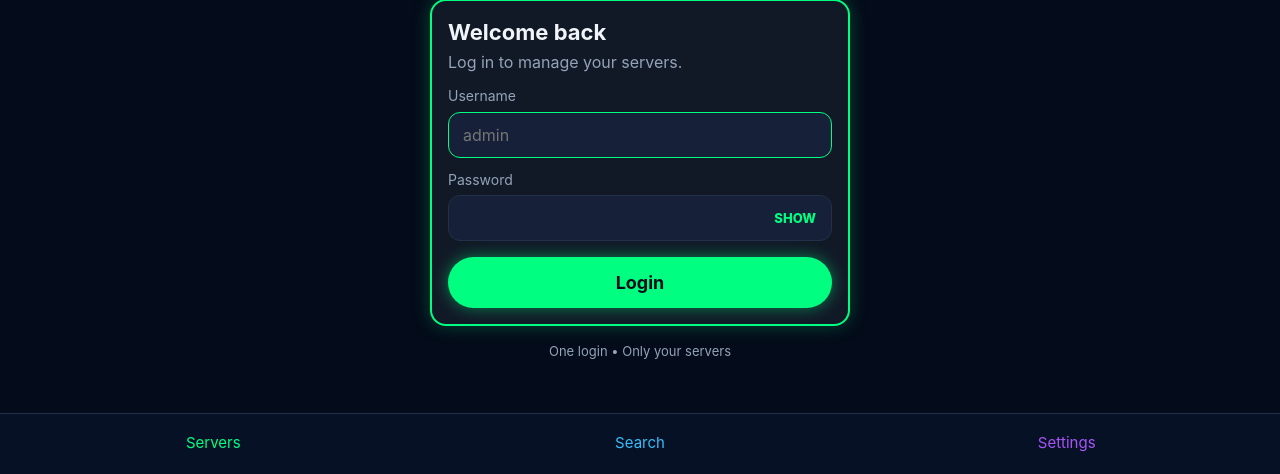
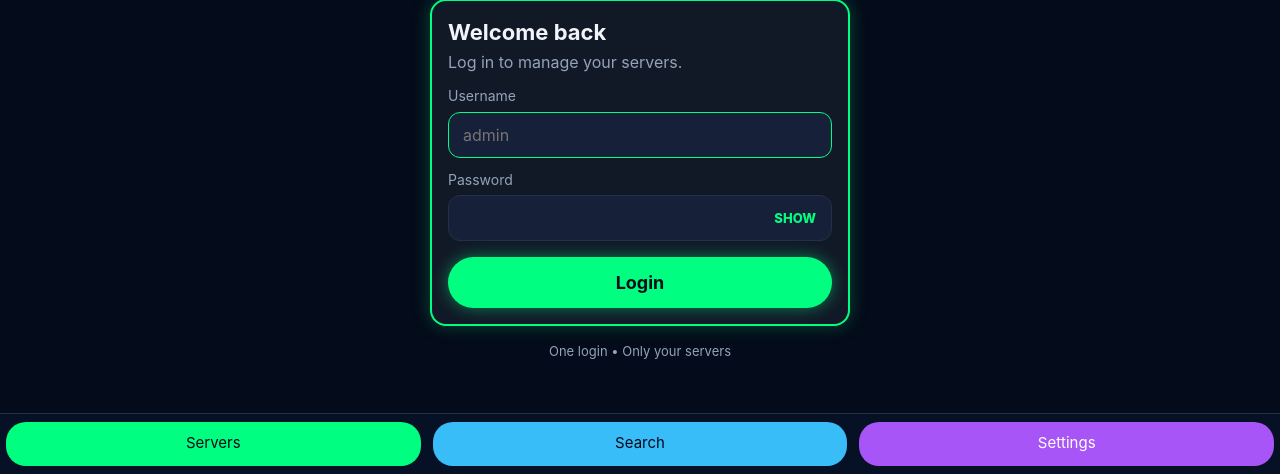
Before and after one commit to ahssoe93-wq/khp-panel, a Flask app: page /login in a window 1280 px wide. Shown: the part 326-800 px from the top of the page. Run offline with Flask 3, Linux system fonts and the light colour scheme; the visitor is signed in with stand-in values (Sample User, id 1); data comes from the database, SQL or seed files in the repository.

Commit message:
Update static/style.css

```diff
--- a/static/style.css
+++ b/static/style.css
@@ -504,7 +504,10 @@ h2.sec-expired { color: #fff; background: var(--red); }
 .person-body { padding: 0 4px 8px; }
 /* server page: bigger blue "← All servers" back link */
 .back-link { margin-bottom: 12px; }
-.back-link a { color: #38bdf8; font-size: 26px; font-weight: 800; }
+.back-link a { display: inline-flex; align-items: center; gap: 4px; color: #38bdf8; font-size: 26px; font-weight: 800; }
+/* v6.1.1: the arrow is a real 30px SVG (the old ← text glyph rendered
+   small and thin) — same blue #38BDF8 as the text. */
+.back-link svg.back-arrow { width: 30px; height: 30px; flex: none; }
 /* Bulk Create button: blue outline, next to the green + Add Key */
 .btn.bulk-btn {
   background: transparent; color: #38bdf8;
@@ -537,3 +540,13 @@ h2.sec-expired { color: #fff; background: var(--red); }
 nav.bottom a.nav-settings { color: #a855f7; }
 nav.bottom a.on.nav-settings { background: #a855f7; color: #fff; }
 nav.bottom a.on { box-shadow: 0 0 0 2px #fff; }
+
+/* ---- v6.1.1 ---- */
+/* bottom nav (DEFECT 2): ALL THREE tabs are always solid-filled pills
+   (Servers green, Search blue, Settings purple) — before, only the
+   .on tab was filled and Search/Settings were coloured text only.
+   The white ring still marks the active tab. These rules sit last so
+   they win over the colour-only rules above at equal specificity. */
+nav.bottom a.nav-servers { background: var(--emerald); color: var(--bg); }
+nav.bottom a.nav-search { background: #38bdf8; color: var(--bg); }
+nav.bottom a.nav-settings { background: #a855f7; color: #fff; }
```
